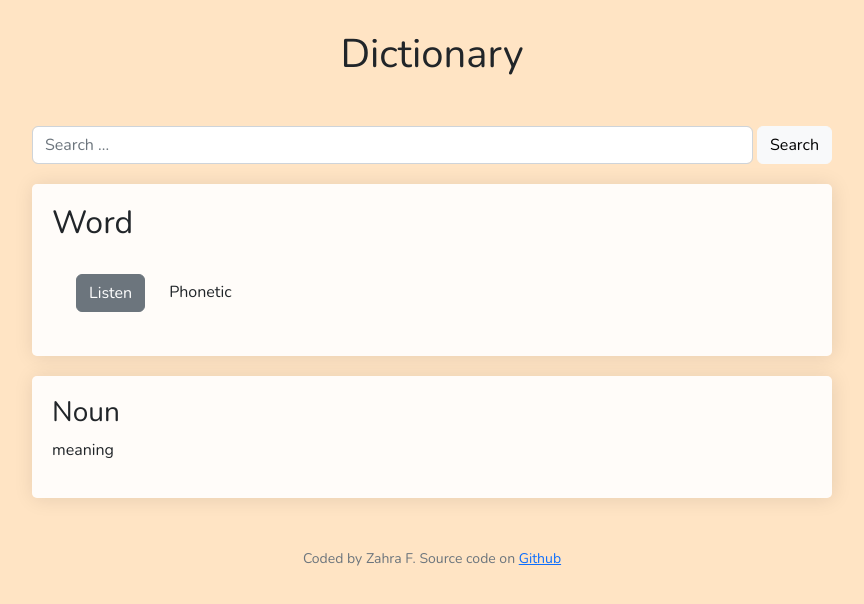
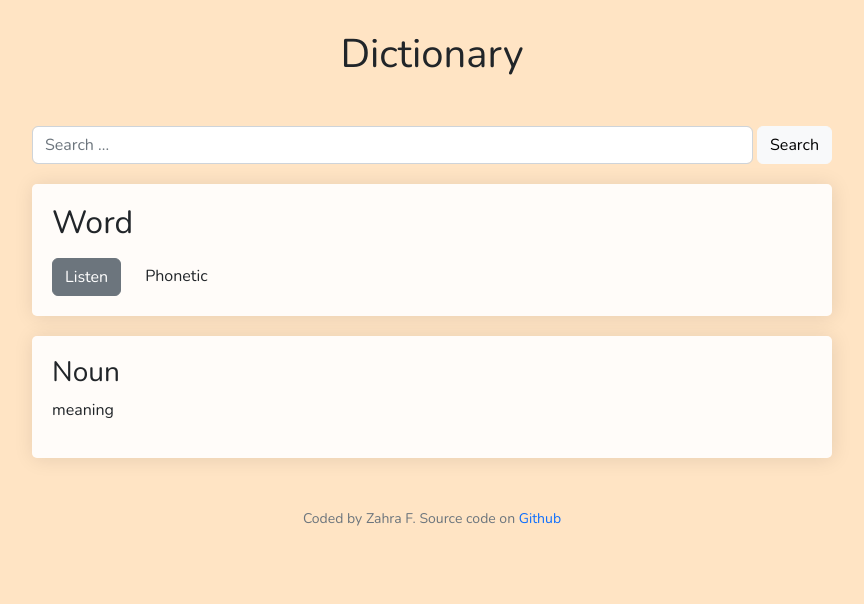
Before and after one commit to zahraf1998/react-dictionary-app, a JavaScript app: page / in a window 1280 px wide. Shown: the top 604 px of the page, without its empty margins (208-1072 px from the left). Built offline with nearby package versions, Linux system fonts and the light colour scheme; the HTML template or start-up script is replaced by a standard one.

Commit message:
Added meaning component

```diff
--- /dev/null
+++ b/src/components/Meaning.js
@@ -0,0 +1,8 @@
+export default function Meaning() {
+  return (
+    <div className="Meaning">
+      <h3>Noun</h3>
+      <p>meaning</p>
+    </div>
+  );
+}
--- a/src/components/Phonetic.js
+++ b/src/components/Phonetic.js
@@ -1,11 +1,11 @@
 export default function Phonetic() {
   return (
-    <div className="Phonetic">
+    <div className="Phonetic mt-3">
       <a
         href="/"
         target="_blank"
         rel="noreferrer"
-        className="btn btn-secondary m-4"
+        className="btn btn-secondary me-4"
       >
         Listen
       </a>
--- a/src/components/Results.js
+++ b/src/components/Results.js
@@ -1,4 +1,5 @@
 import Phonetic from "./Phonetic";
+import Meaning from "./Meaning";
 import "./Results.css";
 
 export default function Results() {
@@ -9,8 +10,7 @@ export default function Results() {
         <Phonetic />
       </section>
       <section>
-        <h3>Noun</h3>
-        <p>meaning</p>
+        <Meaning />
       </section>
     </div>
   );
--- a/src/index.css
+++ b/src/index.css
@@ -2,3 +2,7 @@ body {
   margin: 30px auto;
   background-color: bisque;
 }
+
+a {
+  text-decoration: none;
+}
```
